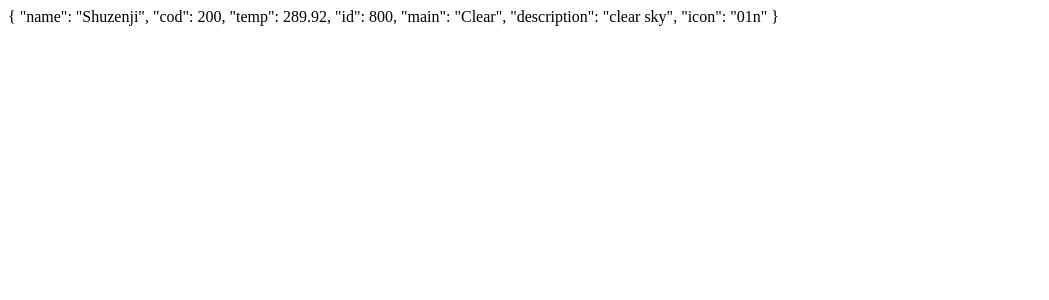
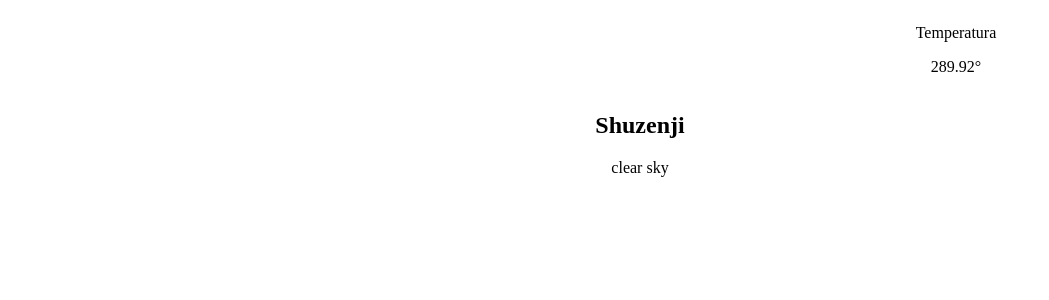
Before and after one commit to michaeldaviddev/ng-weather, an Angular app: page / in a window 1280 px wide. Shown: the top 300 px of the page, without its empty margins (0-1049 px from the left). Built offline with nearby package versions, Linux system fonts and the light colour scheme.

Commit message:
layout with css grid

```diff
--- a/src/app/current-weather/current-weather.component.html
+++ b/src/app/current-weather/current-weather.component.html
@@ -1 +1,10 @@
-{{weatherService.weather$ | async | json}}
+<div class="card" *ngIf="weatherService.weather$ | async as weather">
+  <div class="temp">
+    <p>Temperatura</p>
+    <p class="big">{{weather.temp}}°</p>
+  </div>
+  <div class="description">
+    <h2>{{weather.name}}</h2>
+    <p>{{weather.description}}</p>
+  </div>
+</div>
--- /dev/null
+++ b/src/app/current-weather/current-weather.component.scss
@@ -0,0 +1,19 @@
+.card {
+  text-align: center;
+  display: grid;
+  grid-template-columns: repeat(4,1fr);
+  grid-template-rows: repeat(3,auto);
+  grid-template-areas:
+    "icon icon temperature temperature"
+    "lowtemp lowtemp hightemp hightemp"
+    "description description description description";
+}
+.card .temp {
+  grid-area: temperature;
+}
+.card .icon {
+  grid-area: icon;
+}
+.card .description {
+  grid-area: description;
+}
--- a/src/app/current-weather/current-weather.component.ts
+++ b/src/app/current-weather/current-weather.component.ts
@@ -4,7 +4,7 @@
 @Component({
   selector: 'app-current-weather',
   templateUrl: './current-weather.component.html',
-  styleUrls: ['./current-weather.component.sass']
+  styleUrls: ['./current-weather.component.scss']
 })
 export class CurrentWeatherComponent implements OnInit {
 
```
Also changed, not shown: src/app/current-weather/current-weather.component.sass (deleted).
